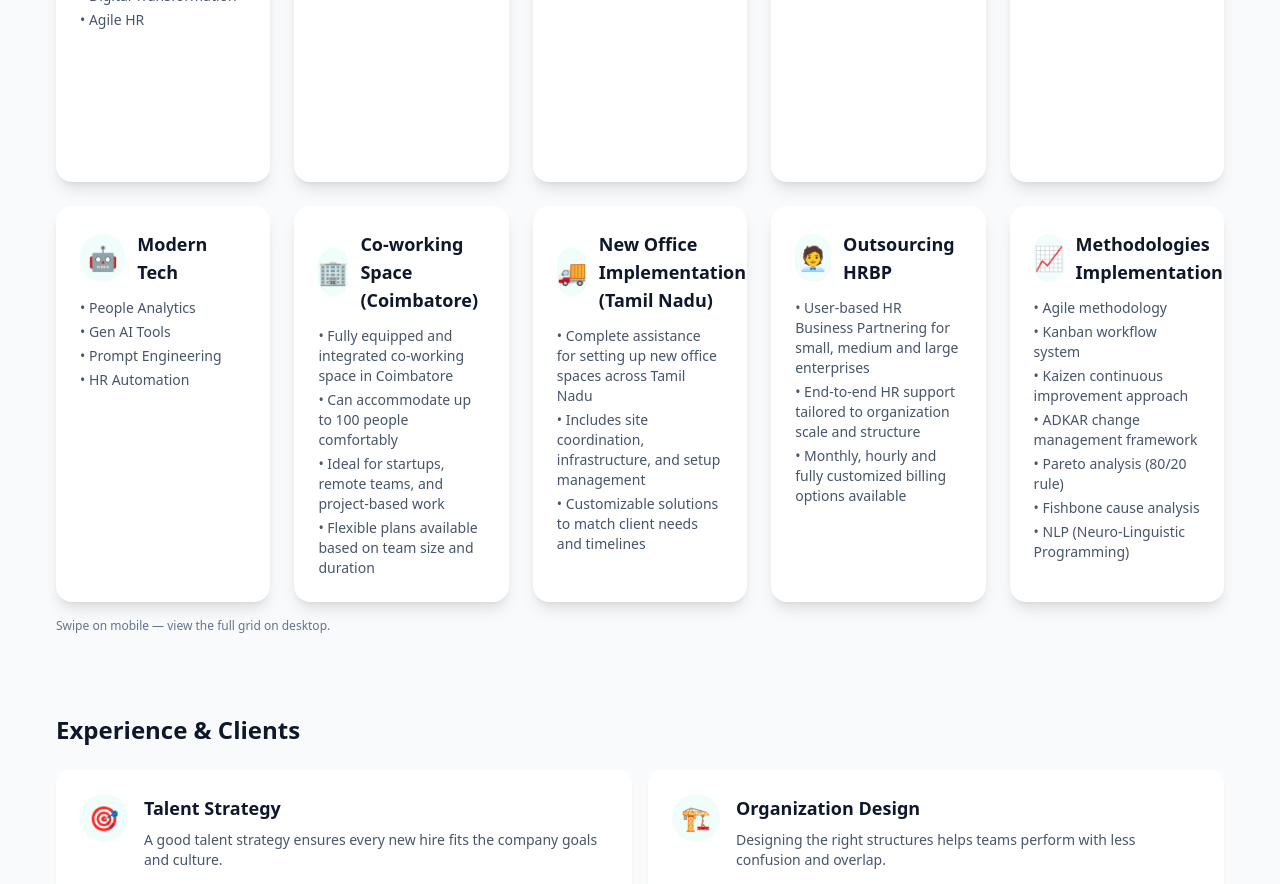
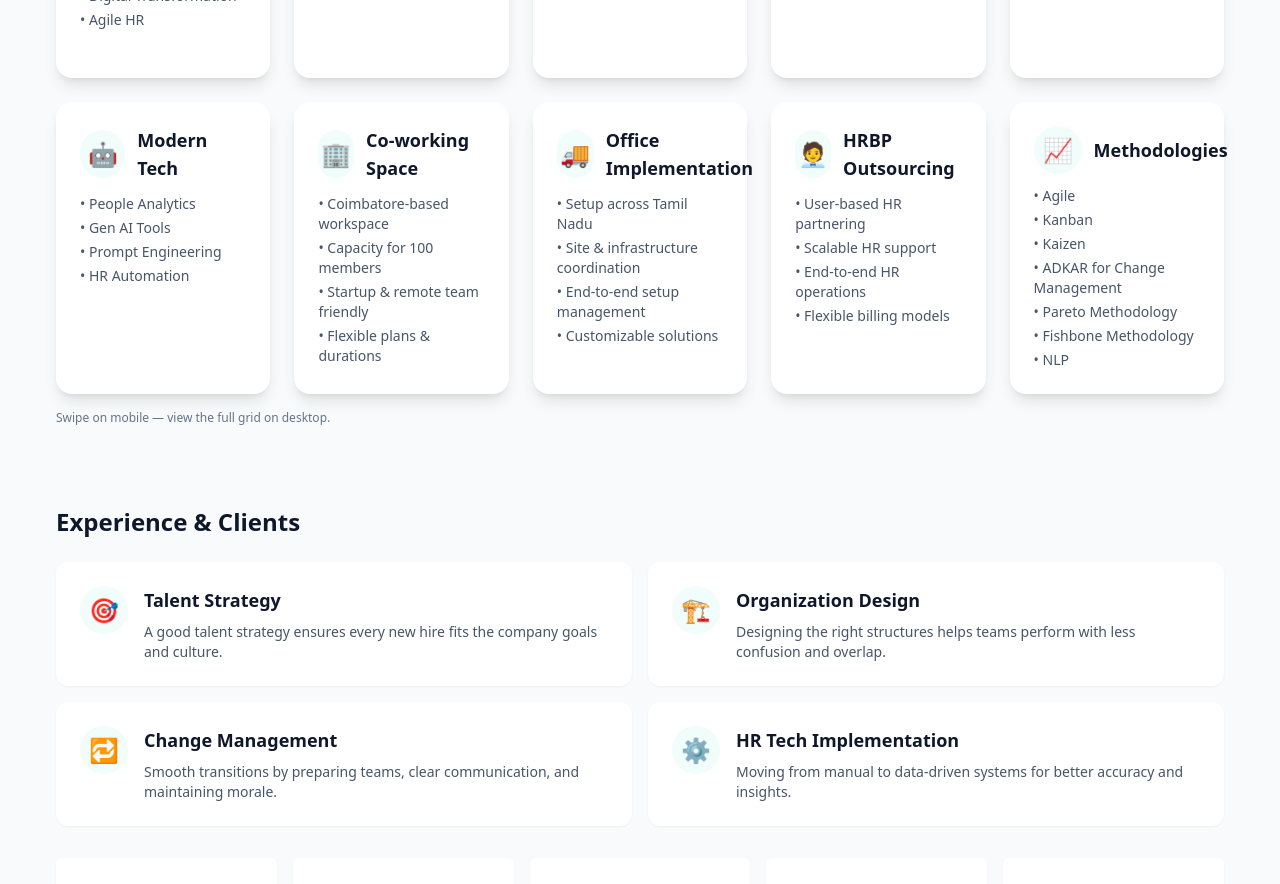
Before and after one commit to ritsroughworks/hr-portfolio, a React (Vite) app: page / in a window 1280 px wide. Shown: the part 1080-1964 px from the top of the page. Built offline with nearby package versions, Linux system fonts and the light colour scheme.

Commit message:
updated SkillsCarousel.jsx
fixed content for cards

```diff
--- a/src/components/SkillsCarousel.jsx
+++ b/src/components/SkillsCarousel.jsx
@@ -13,49 +13,12 @@ export function SkillsCarousel() {
     { emoji: '⚙️', title: 'People Operations', bullets: ['HR Audits', 'Process Optimization', 'HRIS', 'Payroll & Compliance'] },
     { emoji: '💡', title: 'Performance & Culture', bullets: ['OKRs', 'Performance Frameworks', 'Engagement & DEI', 'Change Management'] },
     { emoji: '🤖', title: 'Modern Tech', bullets: ['People Analytics', 'Gen AI Tools', 'Prompt Engineering', 'HR Automation'] },
+    { emoji: '🏢', title: 'Co-working Space', bullets: ['Coimbatore-based workspace', 'Capacity for 100 members', 'Startup & remote team friendly', 'Flexible plans & durations'] },
+    { emoji: '🚚', title: 'Office Implementation', bullets: ['Setup across Tamil Nadu', 'Site & infrastructure coordination', 'End-to-end setup management', 'Customizable solutions'] },
+    { emoji: '🧑‍💼', title: 'HRBP Outsourcing', bullets: ['User-based HR partnering', 'Scalable HR support', 'End-to-end HR operations', 'Flexible billing models'] },
+    { emoji: '📈', title: 'Methodologies', bullets: ['Agile', 'Kanban', 'Kaizen', 'ADKAR for Change Management', 'Pareto Methodology', 'Fishbone Methodology', 'NLP'] },
+  ];
 
-    {
-      emoji: '🏢',
-      title: 'Co-working Space (Coimbatore)',
-      bullets: [
-        'Fully equipped and integrated co-working space in Coimbatore',
-        'Can accommodate up to 100 people comfortably',
-        'Ideal for startups, remote teams, and project-based work',
-        'Flexible plans available based on team size and duration',
-      ],
-    },
-    {
-      emoji: '🚚',
-      title: 'New Office Implementation (Tamil Nadu)',
-      bullets: [
-        'Complete assistance for setting up new office spaces across Tamil Nadu',
-        'Includes site coordination, infrastructure, and setup management',
-        'Customizable solutions to match client needs and timelines',
-      ],
-    },
-    {
-      emoji: '🧑‍💼',
-      title: 'Outsourcing HRBP',
-      bullets: [
-        'User-based HR Business Partnering for small, medium and large enterprises',
-        'End-to-end HR support tailored to organization scale and structure',
-        'Monthly, hourly and fully customized billing options available',
-      ],
-    },
-    {
-      emoji: '📈',
-      title: 'Methodologies Implementation',
-      bullets: [
-        'Agile methodology',
-        'Kanban workflow system',
-        'Kaizen continuous improvement approach',
-        'ADKAR change management framework',
-        'Pareto analysis (80/20 rule)',
-        'Fishbone cause analysis',
-        'NLP (Neuro-Linguistic Programming)',
-      ],
-    },
-  ];
 
   return (
     <section className="max-w-[1200px] mx-auto px-4 py-10" id="skills">
```
